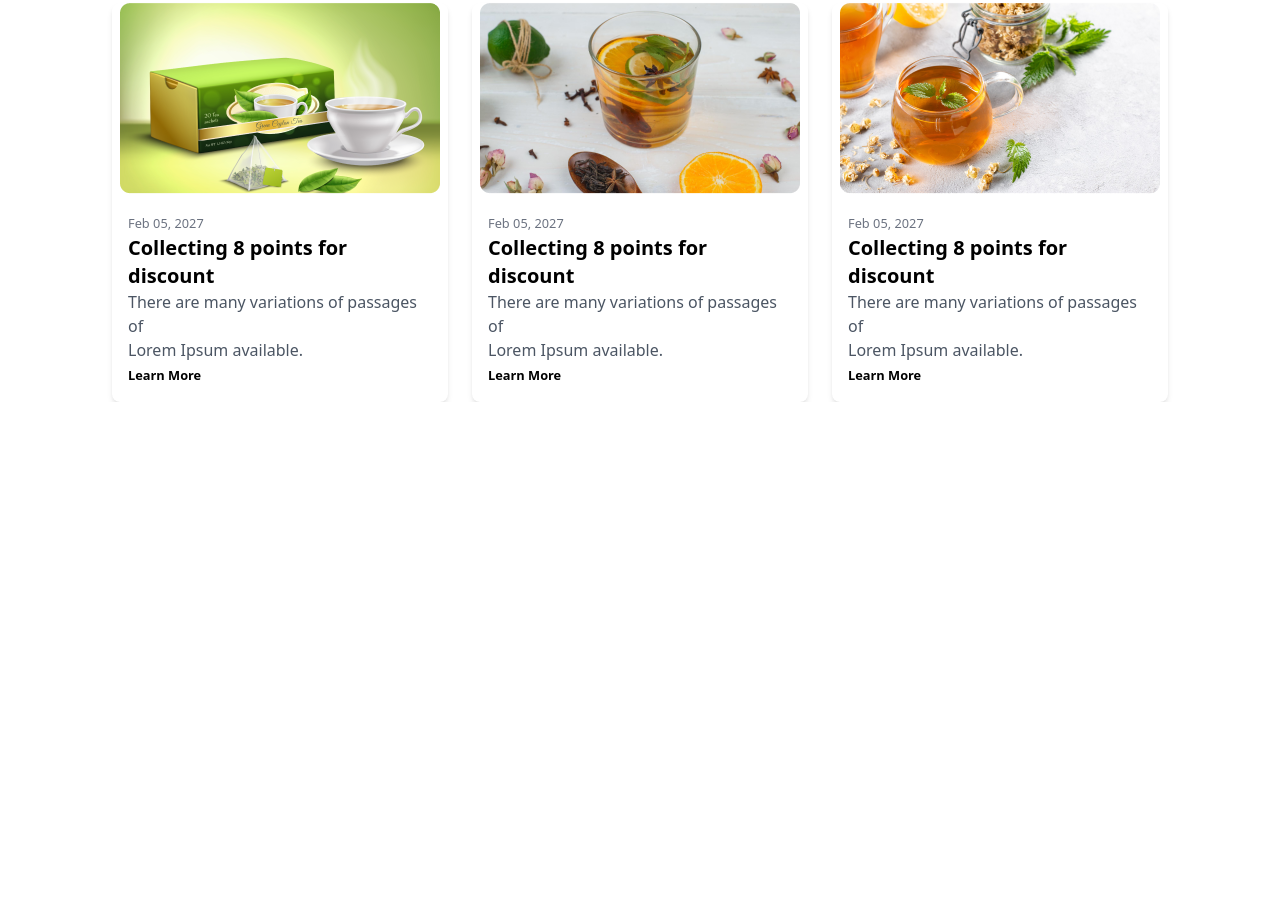
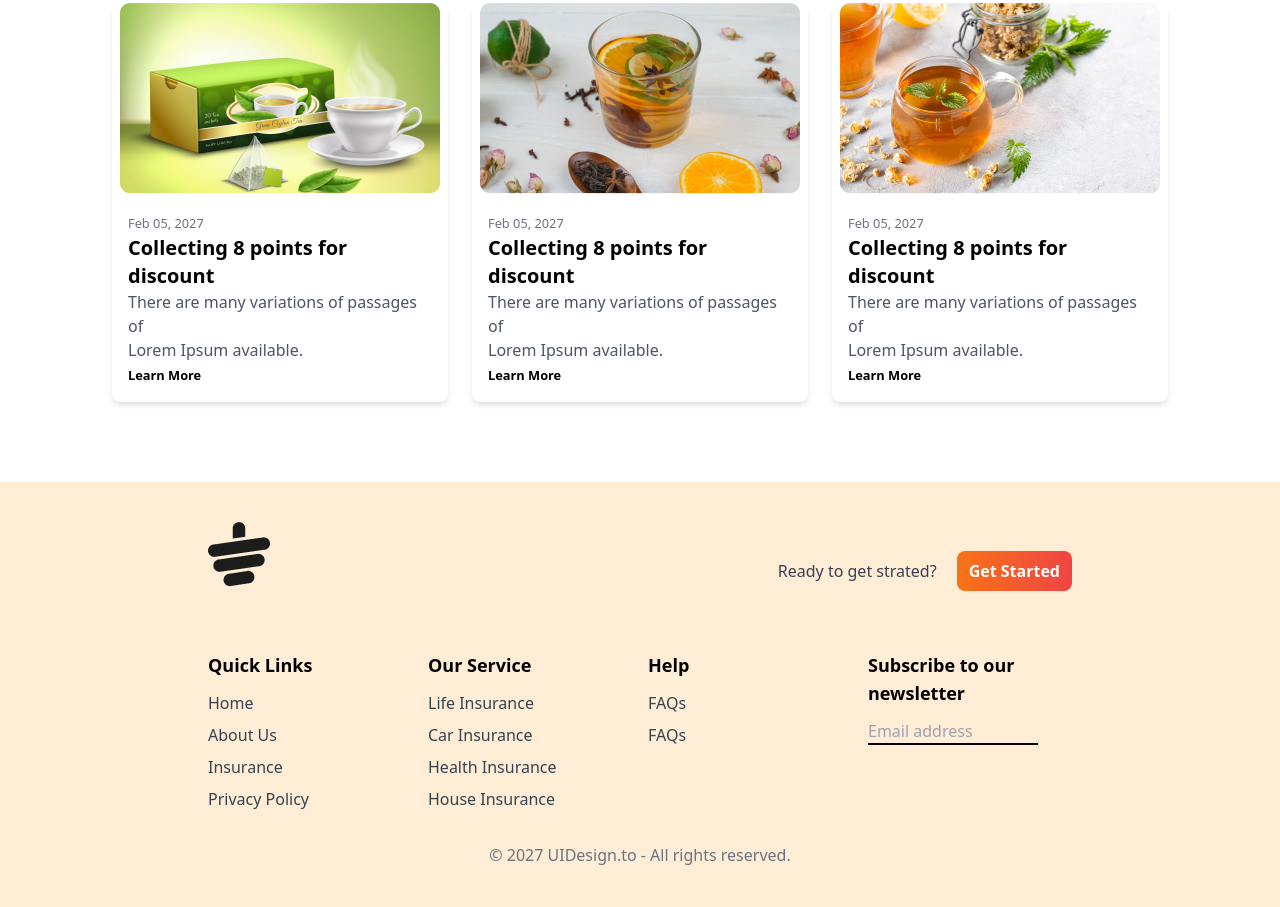
Before and after one commit to kaiyoum-hossain/tea-house-website, a plain HTML site: page index.html in a window 1280 px wide. Shown: the part 2514-3421 px from the top of the page. Before the commit the page ends 2916 px from the top, so only its background shows below. Drawn offline with nearby package versions, Linux system fonts and the light colour scheme.

Commit message:
footer section

```diff
--- a/index.html
+++ b/index.html
@@ -206,18 +206,7 @@
 
 
 
-
-
-
-
-
-
-
-
 </div>
-
-
-
 
 </div>
 
@@ -293,6 +282,101 @@
 
 
 </section>
+<!-- footer section -->
+
+
+
+<footer class="bg-orange-100 text-gray-700 py-10 px-4 md:px-16 mt-20">
+    <div class="w-9/12 mx-auto">
+        <!-- logo -->
+         <div class="mb-8 flex justify-between">
+            <img src="images/cup.png" alt="" class="mb-8">
+            <div class="flex items-center gap-5">
+                <h4 class="">Ready to get strated?</h4>
+                <button class="text-1xl bg-gradient-to-r from-orange-500 to-red-500 px-3 py-2 rounded-lg text-white font-bold">Get Started</button>
+            </div>
+         </div>
+
+<!-- links -->
+<div class="grid grid-cols-1 md:grid-cols-2 lg:grid-cols-4 gap-4">
+
+<!-- first coloum -->
+<div class="">
+    <h3 class="font-semibold text-lg mb-3 text-black">Quick Links</h3>
+    <ul class="space-y-2">
+        <li class="">Home</li>
+        <li class="">About Us</li>
+        <li class="">Insurance</li>
+        <li class="">Privacy Policy</li>
+    </ul>
+</div>
+
+<div class="">
+    <h3 class="font-semibold text-lg mb-3 text-black">Our Service</h3>
+    <ul class="space-y-2">
+        <li class="">Life Insurance</li>
+        <li class="">Car Insurance</li>
+        <li class="">Health Insurance</li>
+        <li class="">House Insurance</li>
+    </ul>
+</div>
+
+
+
+<div class="">
+    <h3 class="font-semibold text-lg mb-3 text-black">Help</h3>
+    <ul class="space-y-2">
+        <li class="">FAQs</li>
+        <li class="">FAQs</li>
+    </ul>
+</div>
+
+
+
+<!-- f.... -->
+
+<div class="">
+<h3 class="font-semibold text-lg mb-3 text-black">Subscribe to our newsletter</h3>
+<div class="flex flex-col space-y-2">
+<input type="text" class="bg-transparent border-b-2 border-black w-4/6 md:w-5/6" placeholder="Email address">
+<i class="fa-solid fa-chevron-right"></i>
+</div>
+</div>
+</div>
+<div class="text-center pt-4 mt-4">
+    <h3 class="text-gray-500 text-5m">© 2027 UIDesign.to - All rights reserved.</h3>
+</div>
+
+    </div>
+
+
+
+
+
+
+</footer>
+
+
+
+
+
+
+
+
+
+
+
+
+
+
+
+
+
+
+
+
+
+
 
 
 </body>
```
